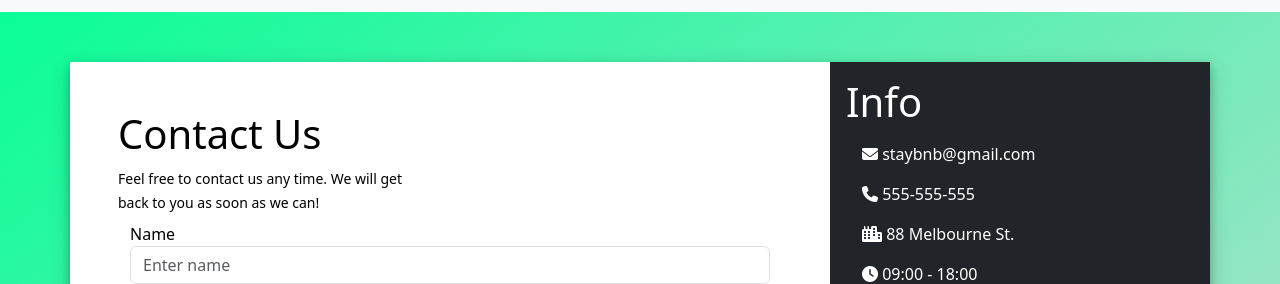
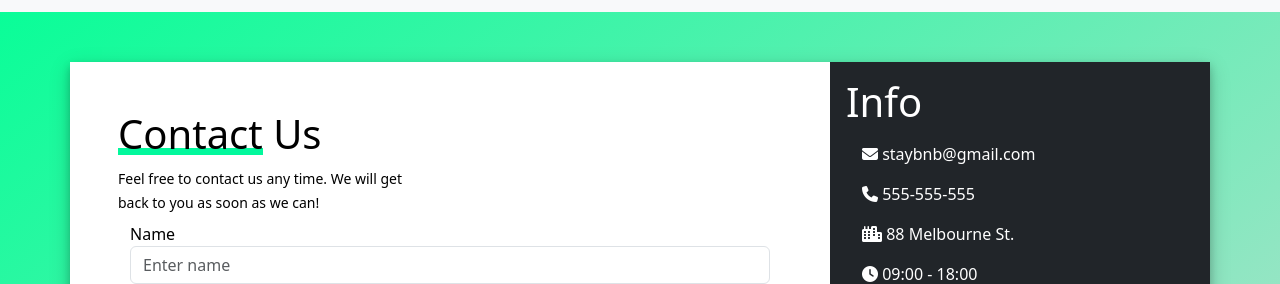
Before and after one commit to CathMonsales/KodeGo-Project2, a plain HTML site: page contact.html in a window 1280 px wide. Shown: the part 74-358 px from the top of the page. Drawn offline with nearby package versions, Linux system fonts and the light colour scheme.

Commit message:
added brand underline

```diff
--- a/contact.html
+++ b/contact.html
@@ -1,5 +1,6 @@
 <!DOCTYPE html>
 <html lang="en">
+
 <head>
     <meta charset="UTF-8">
     <meta http-equiv="X-UA-Compatible" content="IE=edge">
@@ -15,14 +16,15 @@
     <style>
         body {
             color: black;
-            background-image: linear-gradient(to bottom right,  rgb(0, 255, 149), rgb(217, 217, 217))
+            background-image: linear-gradient(to bottom right, rgb(0, 255, 149), rgb(217, 217, 217))
         }
 
         main {
             box-shadow: 0 4px 8px 0 rgba(0, 0, 0, 0.2), 0 6px 20px 0 rgba(0, 0, 0, 0.19);
             flex-wrap: wrap;
-            background-color:white;
+            background-color: white;
         }
+
         .nav-link {
             position: relative;
             color: #282828;
@@ -42,9 +44,27 @@
             z-index: -1;
         }
 
+        .brand_underline {
+            position: relative;
+            display: inline-block;
+            z-index: 1;
+        }
+
+        .brand_underline::after {
+            content: "";
+            position: absolute;
+            bottom: -5px;
+            left: 0;
+            width: 100%;
+            height: 7px;
+            margin-bottom: 8px;
+            background-color: #02F89C;
+            z-index: -1;
+        }
     </style>
 
 </head>
+
 <body>
     <nav class="navbar navbar-expand-lg navbar-light bg-light">
         <div class="container">
@@ -77,7 +97,7 @@
     <main class="container">
         <div class="row" style="margin-top: 50px;">
             <div class="col-sm-8 p-5">
-                <h1>Contact Us</h1>
+                <h1><span class="brand_underline">Contact</span> Us</h1>
                 <small>Feel free to contact us any time. We will get <br>back to you as soon as we can!</small>
                 <div class="container mt-2">
                     <form>
@@ -91,7 +111,8 @@
                         </div>
                         <div class="mb-3">
                             <label for="message">Message</label>
-                        <input type="message" class="form-control" id="message" placeholder="Enter message" name="message">
+                            <input type="message" class="form-control" id="message" placeholder="Enter message"
+                                name="message">
                         </div>
                     </form action="#">
                     <div class="d-grid gap-2 col-6 mx-auto">
@@ -156,11 +177,14 @@
                 <ul class="nav flex-column">
                     <li class="nav-item mb-2"><a href="#" class="nav-link p-0 text-body-secondary">About Us</a></li>
                     <li class="nav-item mb-2"><a href="#" class="nav-link p-0 text-body-secondary">Property</a></li>
-                    <li class="nav-item mb-2"><a href="#" class="nav-link p-0 text-body-secondary">Privacy Police</a></li>
-                    <li class="nav-item mb-2"><a href="#" class="nav-link p-0 text-body-secondary">Term of Policy</a></li>
+                    <li class="nav-item mb-2"><a href="#" class="nav-link p-0 text-body-secondary">Privacy Police</a>
+                    </li>
+                    <li class="nav-item mb-2"><a href="#" class="nav-link p-0 text-body-secondary">Term of Policy</a>
+                    </li>
                 </ul>
             </div>
         </div>
     </footer>
 </body>
+
 </html>
```
Lines whose indentation alone changed are shown as unchanged.
